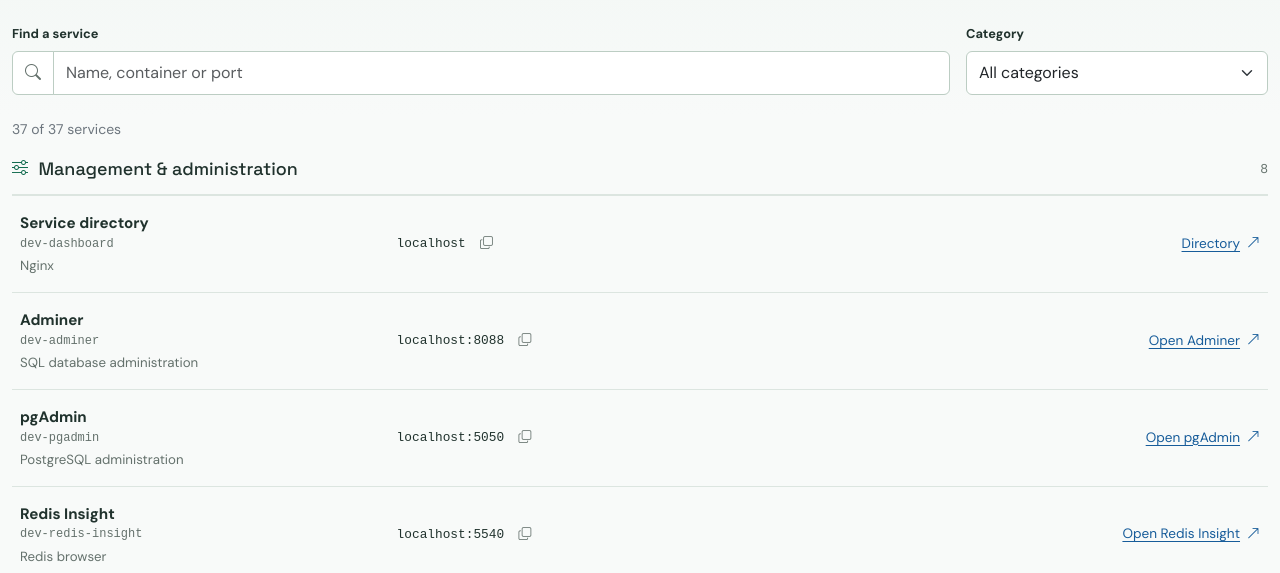
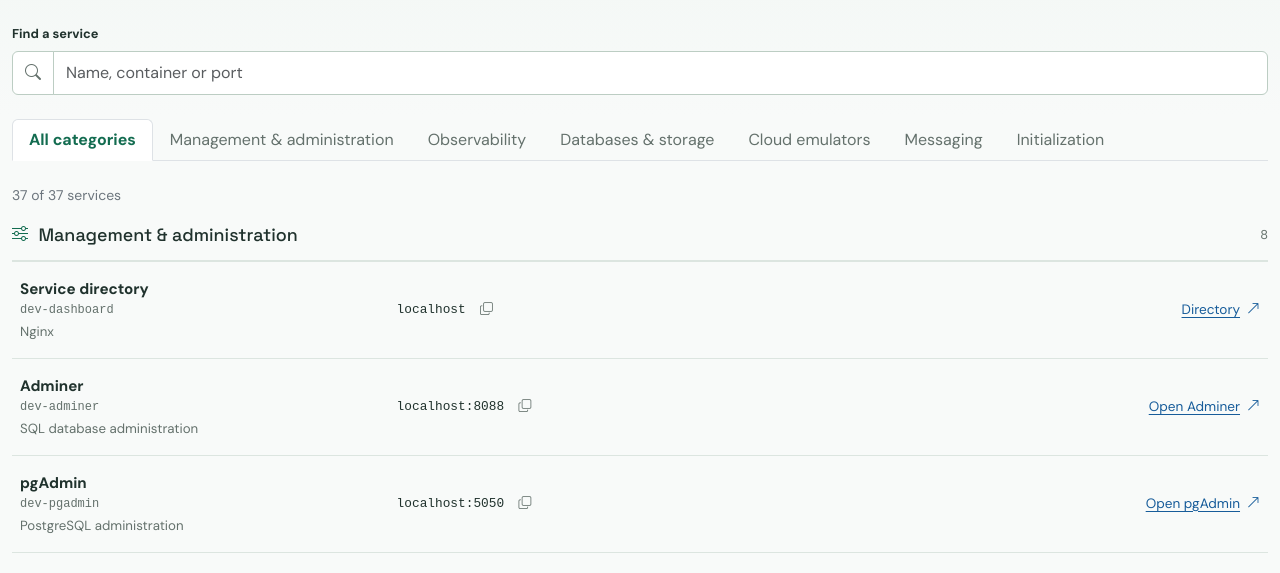
Before and after one commit to masoodaaw/local-dev-stack, a plain HTML site: page admin_ui/html/index.html in a window 1280 px wide. Shown: the part 205-778 px from the top of the page. Drawn offline with nearby package versions, Linux system fonts and the light colour scheme.

Commit message:
admin update with tabs

```diff
--- a/admin_ui/html/app.js
+++ b/admin_ui/html/app.js
@@ -55,7 +55,8 @@ const groups = [
 const hostname = location.hostname || "localhost";
 const directory = document.querySelector("#directory");
 const search = document.querySelector("#search");
-const category = document.querySelector("#category");
+const categories = document.querySelector("#categories");
+let selectedCategory = "";
 const services = groups.flatMap(group => group.services);
 document.querySelector("#hostname").textContent = hostname;
 document.querySelector("#service-count").textContent = services.length;
@@ -97,10 +98,27 @@ async function copyEndpoint(endpoint, button) {
   }
 }
 
-for (const group of groups) {
-  const option = element("option", "", group.name);
-  option.value = group.name;
-  category.append(option);
+for (const name of ["All categories", ...groups.map(group => group.name)]) {
+  const item = element("li", "nav-item");
+  const link = element("a", "nav-link", name);
+  link.href = "#directory";
+  if (name === "All categories") {
+    link.classList.add("active");
+    link.setAttribute("aria-current", "page");
+  }
+  link.addEventListener("click", event => {
+    event.preventDefault();
+    selectedCategory = name === "All categories" ? "" : name;
+    for (const tab of categories.querySelectorAll(".nav-link")) {
+      const active = tab === link;
+      tab.classList.toggle("active", active);
+      if (active) tab.setAttribute("aria-current", "page");
+      else tab.removeAttribute("aria-current");
+    }
+    render();
+  });
+  item.append(link);
+  categories.append(item);
 }
 
 function render() {
@@ -108,7 +126,7 @@ function render() {
   const query = search.value.trim().toLowerCase();
   let visibleCount = 0;
   for (const group of groups) {
-    if (category.value && category.value !== group.name) continue;
+    if (selectedCategory && selectedCategory !== group.name) continue;
     const matches = group.services.filter(service => `${service.id} ${service.container} ${service.name} ${service.note} ${(service.ports || []).join(" ")} ${group.name}`.toLowerCase().includes(query));
     if (!matches.length) continue;
     visibleCount += matches.length;
@@ -161,5 +179,4 @@ function render() {
 }
 
 search.addEventListener("input", render);
-category.addEventListener("change", render);
 render();
--- a/admin_ui/html/index.html
+++ b/admin_ui/html/index.html
@@ -30,12 +30,12 @@
       <div class="totals"><strong id="service-count">0</strong> services <span aria-hidden="true">/</span> <strong id="web-count">0</strong> web destinations</div>
     </div>
     <div class="directory-toolbar row g-3 align-items-end mb-4">
-      <div class="col-md-8 col-lg-9">
+      <div class="col-12">
         <label for="search" class="form-label">Find a service</label>
         <div class="input-group"><span class="input-group-text"><i class="bi bi-search" aria-hidden="true"></i></span><input id="search" type="search" class="form-control" placeholder="Name, container or port" autocomplete="off"></div>
       </div>
-      <div class="col-md-4 col-lg-3"><label for="category" class="form-label">Category</label><select id="category" class="form-select"><option value="">All categories</option></select></div>
     </div>
+    <nav aria-label="Service categories"><ul id="categories" class="nav nav-tabs mb-4"></ul></nav>
     <output id="results" class="d-block small text-secondary mb-3" aria-live="polite"></output>
     <div id="directory"></div>
     <p id="empty" class="empty-state" hidden>No services match your search.</p>
--- a/admin_ui/html/styles.css
+++ b/admin_ui/html/styles.css
@@ -20,6 +20,8 @@ h2 { font-size: 1.12rem; margin: 0; }
 .form-control, .form-select, .input-group-text { border-color: #bccdc3; min-height: 44px; }
 .input-group-text { background: #fff; color: var(--muted); }
 .form-control:focus, .form-select:focus { border-color: var(--accent); box-shadow: 0 0 0 .2rem #136c5020; }
+.nav-tabs .nav-link { color: var(--muted); }
+.nav-tabs .nav-link.active { color: var(--accent); font-weight: 700; }
 .service-section { margin-bottom: 2rem; }
 .section-heading { display: flex; align-items: center; gap: .65rem; border-bottom: 2px solid var(--line); padding-bottom: .85rem; }
 .section-heading > i { color: var(--accent); }
```
Also changed, not shown: 1 other file.
